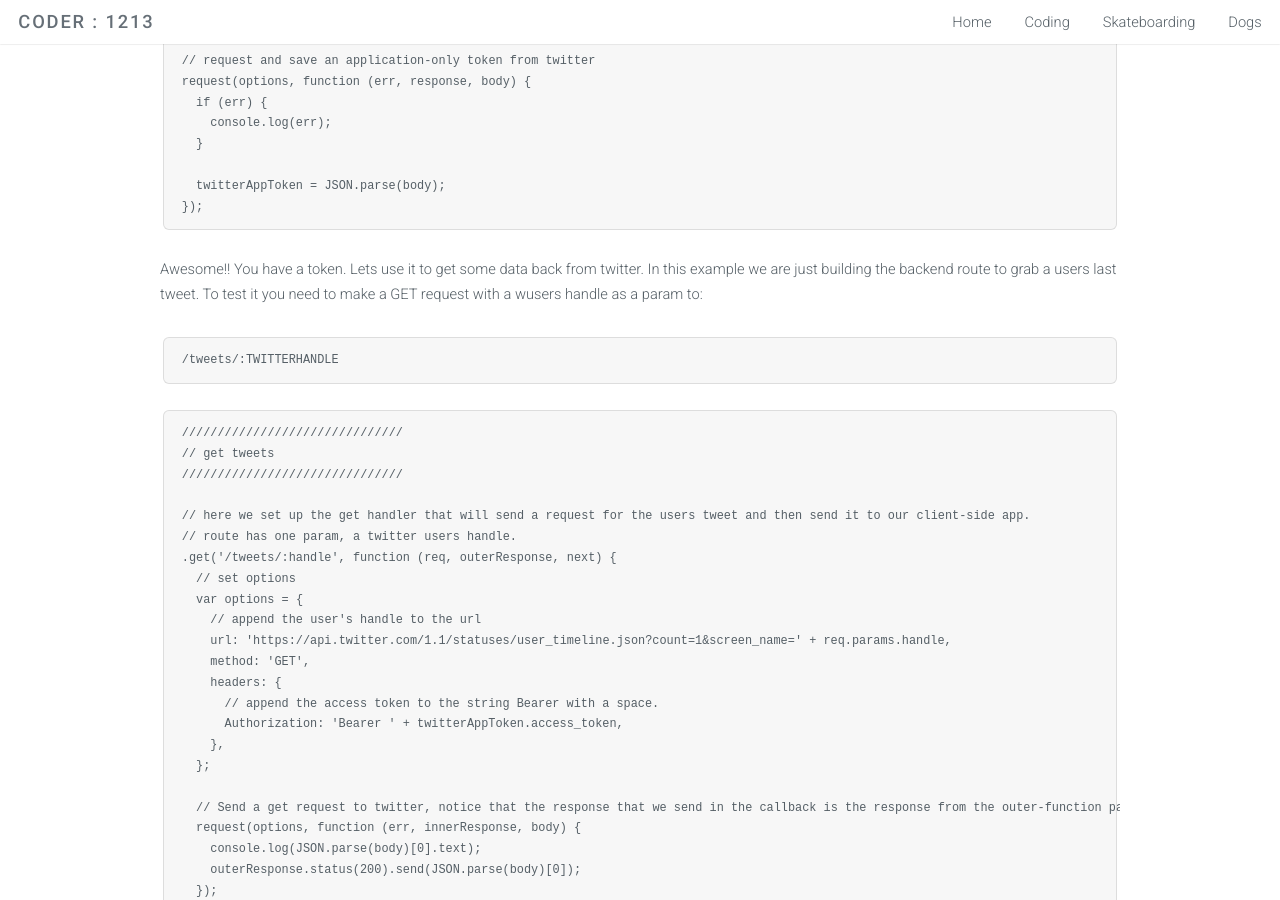
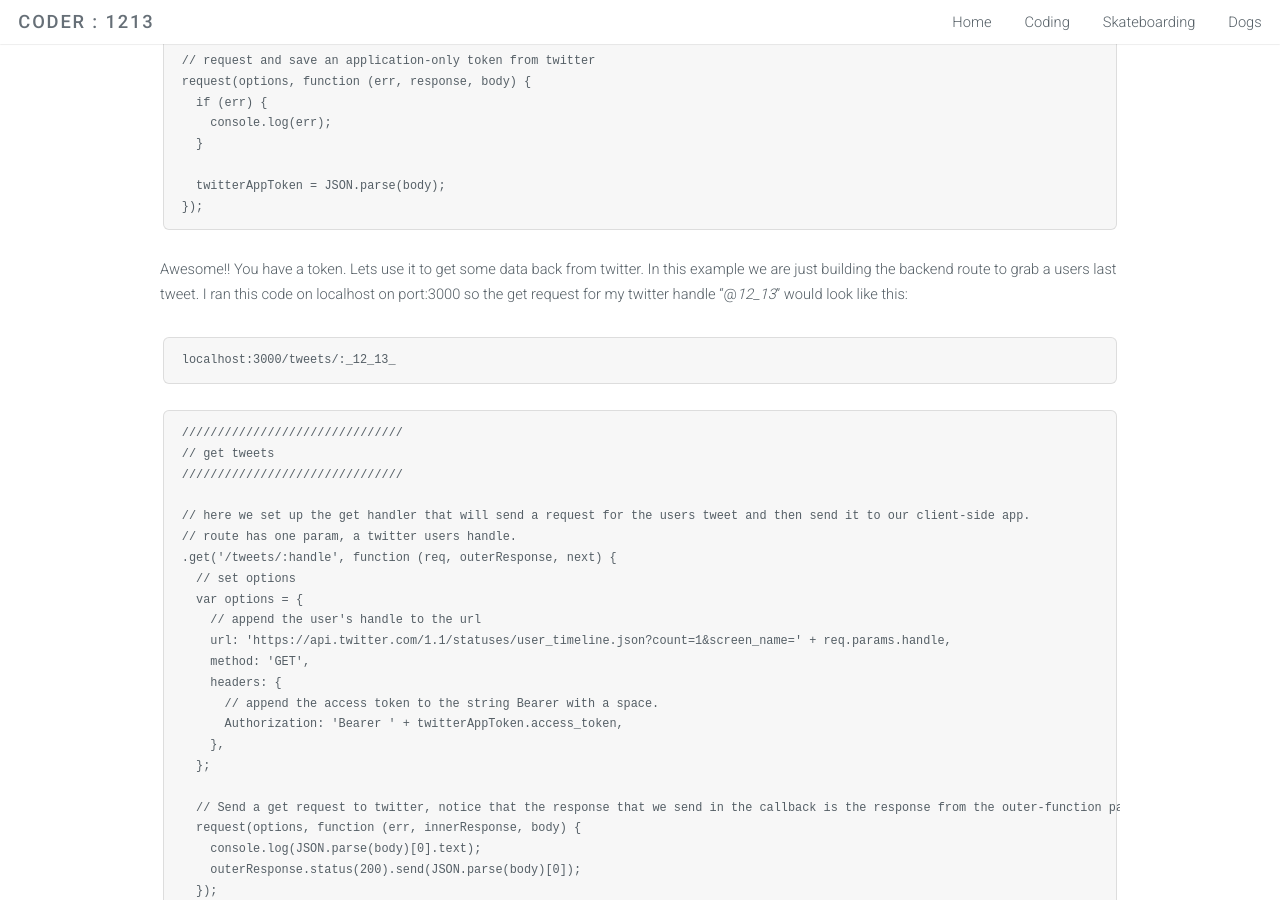
Before and after one commit to RaphaelBaskerville/RaphaelBaskerville.github.io, a Jekyll site: the page built from _posts/coding/2016-01-07-OAuth2.markdown, in a window 1280 px wide and 900 px high, scrolled down 1394 px. Built offline with Jekyll 4.4.1, drawn with Linux system fonts in a browser that asks for light colours.

Commit message:
added example GET request

```diff
--- a/_posts/coding/2016-01-07-OAuth2.markdown
+++ b/_posts/coding/2016-01-07-OAuth2.markdown
@@ -70,9 +70,9 @@ request(options, function (err, response, body) {
 
 {% endhighlight %}
 
-  Awesome!! You have a token.  Lets use it to get some data back from twitter. In this example we are just building the backend route to grab a users last tweet. To test it you need to make a GET request with a wusers handle as a param to:
+  Awesome!! You have a token.  Lets use it to get some data back from twitter. In this example we are just building the backend route to grab a users last tweet. I ran this code on localhost on port:3000 so the get request for my twitter handle "@_12_13_" would look like this:
 
-    /tweets/:TWITTERHANDLE
+    localhost:3000/tweets/:_12_13_
 
 {% highlight ruby %}
 
```
